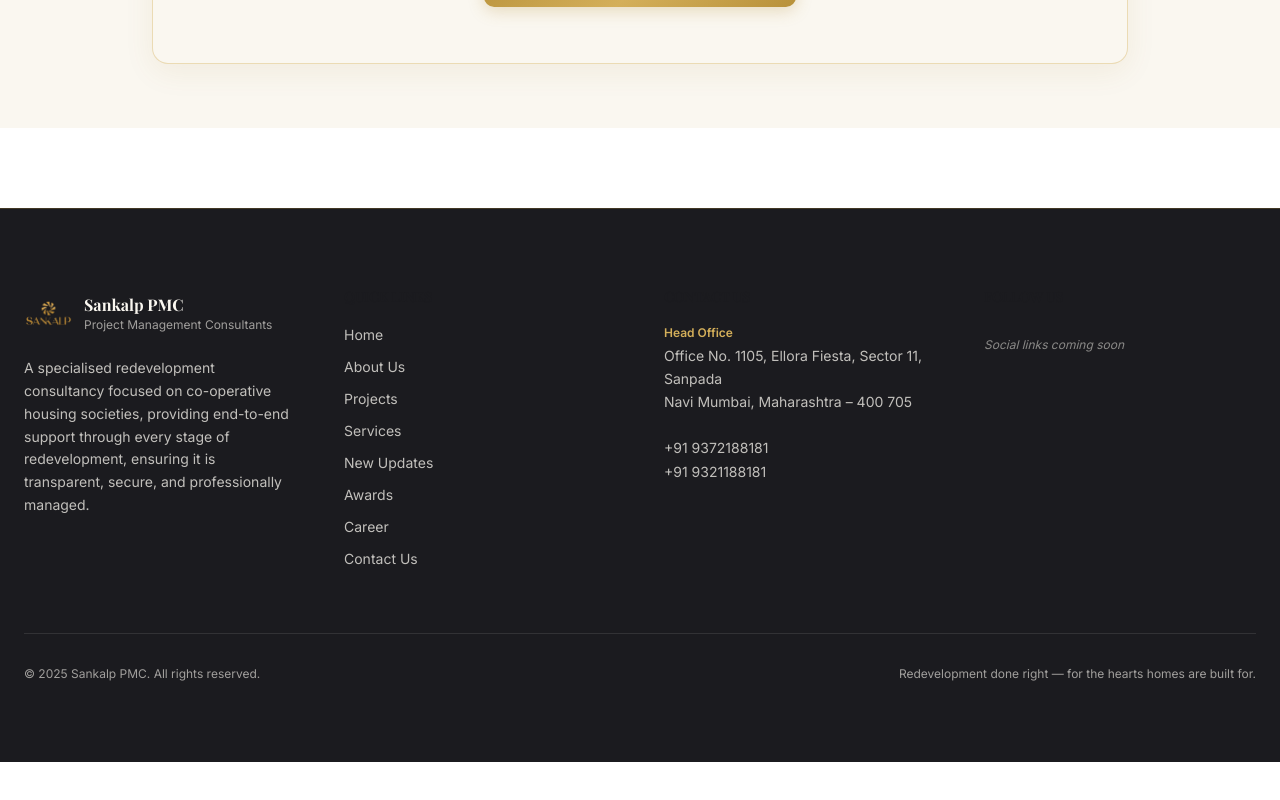
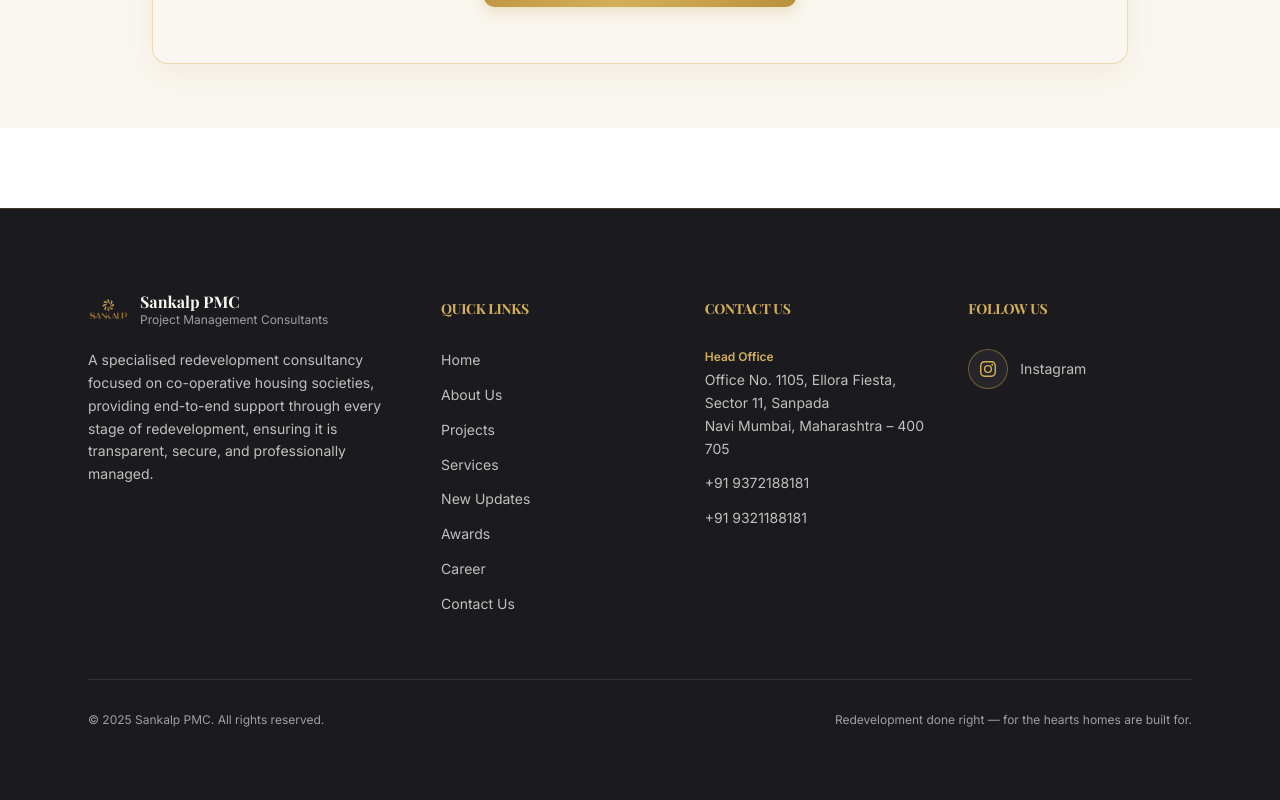
Before and after one commit to sankalpwork091-boop/SankalpPMC-, a Next.js app: page /about-us in a window 1280 px wide. Shown: the part 2974-3774 px from the top of the page. Before the commit the page ends 3736 px from the top, so only its background shows below. Built offline with nearby package versions, Linux system fonts and the light colour scheme; a web font is replaced by a local one.

Commit message:
feat(footer): align columns, match site container width, and add Instagram link

```diff
--- a/src/components/layout/Footer.tsx
+++ b/src/components/layout/Footer.tsx
@@ -11,45 +11,82 @@ export function Footer() {
   // On home page, hero is the exclusive section
   if (pathname === '/') return null;
 
+  const socialLinks = [
+    {
+      name: 'Instagram',
+      href: siteConfig.social.instagram,
+      ariaLabel: 'Sankalp PMC on Instagram',
+      icon: (
+        <svg className="w-4 h-4" fill="currentColor" viewBox="0 0 24 24" aria-hidden="true">
+          <path d="M12 2.163c3.204 0 3.584.012 4.85.07 3.252.148 4.771 1.691 4.919 4.919.058 1.265.069 1.645.069 4.849 0 3.205-.012 3.584-.069 4.849-.149 3.225-1.664 4.771-4.919 4.919-1.266.058-1.644.07-4.85.07-3.204 0-3.584-.012-4.849-.07-3.26-.149-4.771-1.699-4.919-4.92-.058-1.265-.07-1.644-.07-4.849 0-3.204.013-3.583.07-4.849.149-3.227 1.664-4.771 4.919-4.919 1.266-.057 1.645-.069 4.849-.069zM12 0C8.741 0 8.333.014 7.053.072 2.695.272.273 2.69.073 7.052.014 8.333 0 8.741 0 12c0 3.259.014 3.668.072 4.948.2 4.358 2.618 6.78 6.98 6.98C8.333 23.986 8.741 24 12 24c3.259 0 3.668-.014 4.948-.072 4.354-.2 6.782-2.618 6.979-6.98.059-1.28.073-1.689.073-4.948 0-3.259-.014-3.667-.072-4.947-.196-4.354-2.617-6.78-6.979-6.98C15.668.014 15.259 0 12 0zm0 5.838a6.162 6.162 0 100 12.324 6.162 6.162 0 000-12.324zM12 16a4 4 0 110-8 4 4 0 010 8zm6.406-11.845a1.44 1.44 0 100 2.881 1.44 1.44 0 000-2.881z" />
+        </svg>
+      ),
+    },
+    {
+      name: 'Facebook',
+      href: siteConfig.social.facebook,
+      ariaLabel: 'Sankalp PMC on Facebook',
+      icon: (
+        <svg className="w-4 h-4" fill="currentColor" viewBox="0 0 24 24" aria-hidden="true">
+          <path d="M9.101 23.691v-7.98H6.627v-3.667h2.474v-1.58c0-4.085 1.848-5.978 5.858-5.978.401 0 .955.042 1.468.103a8.68 8.68 0 011.141.195v3.325a8.623 8.623 0 00-.653-.036 7.834 7.834 0 00-.733-.009c-.707 0-1.259.096-1.675.309a1.686 1.686 0 00-.679.622c-.258.42-.374.995-.374 1.752v1.297h3.919l-.386 3.667h-3.533v7.98" />
+        </svg>
+      ),
+    },
+    {
+      name: 'YouTube',
+      href: siteConfig.social.youtube,
+      ariaLabel: 'Sankalp PMC on YouTube',
+      icon: (
+        <svg className="w-4 h-4" fill="currentColor" viewBox="0 0 24 24" aria-hidden="true">
+          <path d="M23.498 6.186a3.016 3.016 0 00-2.122-2.136C19.505 3.545 12 3.545 12 3.545s-7.505 0-9.377.505A3.017 3.017 0 00.502 6.186C0 8.07 0 12 0 12s0 3.93.502 5.814a3.016 3.016 0 002.122 2.136c1.871.505 9.376.505 9.376.505s7.505 0 9.377-.505a3.015 3.015 0 002.122-2.136C24 15.93 24 12 24 12s0-3.93-.502-5.814zM9.545 15.568V8.432L15.818 12l-6.273 3.568z" />
+        </svg>
+      ),
+    },
+  ].filter((item) => Boolean(item.href));
+
   return (
     <footer className="relative z-10 bg-[#1B1B1F] border-t border-[#B8913A]/25 text-[#FAF7F0]">
-      <div className="max-w-7xl mx-auto px-6 py-16 md:py-20">
-        <div className="grid grid-cols-1 md:grid-cols-2 lg:grid-cols-4 gap-12">
-          {/* Brand */}
-          <div className="lg:col-span-1">
-            <Link href="/" className="flex items-center gap-3 mb-5">
+      <div className="max-w-6xl mx-auto px-6 py-16 md:py-20">
+        <div className="grid grid-cols-1 md:grid-cols-2 lg:grid-cols-[1.4fr_1fr_1fr_1fr] items-start gap-8 lg:gap-10">
+          {/* Column 1: Brand */}
+          <div>
+            <div className="h-10 flex items-center mb-5">
+              <Link href="/" className="flex items-center gap-3">
                 <Image
                   src="/images/logo.png"
                   alt="Sankalp PMC Logo"
-                width={48}
-                height={48}
-                className="w-12 h-12 object-contain"
+                  width={40}
+                  height={40}
+                  className="w-10 h-10 object-contain shrink-0"
                 />
-              <div>
-                <p className="font-heading text-base font-bold text-[#FAF7F0]">
+                <div className="flex flex-col justify-center">
+                  <p className="font-heading text-base font-bold text-[#FAF7F0] leading-tight">
                     Sankalp PMC
                   </p>
-                <p className="text-xs text-[#FAF7F0]/60">
+                  <p className="text-xs text-[#FAF7F0]/60 leading-tight">
                     Project Management Consultants
                   </p>
                 </div>
               </Link>
-            <p className="text-sm text-[#FAF7F0]/75 leading-relaxed max-w-xs">
+            </div>
+            <p className="text-sm text-[#FAF7F0]/75 leading-relaxed max-w-sm">
               {siteConfig.description}
             </p>
           </div>
 
-          {/* Quick Links */}
+          {/* Column 2: Quick Links */}
           <div>
-            <h3 className="text-sm font-semibold text-[#D4AF5A] uppercase tracking-wider mb-5">
+            <div className="h-10 flex items-center mb-5">
+              <h3 className="text-sm font-semibold !text-[#D4AF5A] uppercase tracking-wider">
                 Quick Links
               </h3>
+            </div>
             <nav className="flex flex-col gap-3" aria-label="Footer navigation">
               {siteConfig.nav.map((item) => (
                 <Link
                   key={item.href}
                   href={item.href}
-                  className="text-sm text-[#FAF7F0]/75 hover:text-[#D4AF5A] transition-colors"
+                  className="text-sm text-[#FAF7F0]/75 hover:text-[#D4AF5A] transition-colors leading-relaxed"
                 >
                   {item.label}
                 </Link>
@@ -57,12 +94,14 @@ export function Footer() {
             </nav>
           </div>
 
-          {/* Contact Info */}
+          {/* Column 3: Contact Info */}
           <div>
-            <h3 className="text-sm font-semibold text-[#D4AF5A] uppercase tracking-wider mb-5">
+            <div className="h-10 flex items-center mb-5">
+              <h3 className="text-sm font-semibold !text-[#D4AF5A] uppercase tracking-wider">
                 Contact Us
               </h3>
-            <div className="space-y-4">
+            </div>
+            <div className="flex flex-col gap-3">
               {siteConfig.addresses.map((addr) => (
                 <div key={addr.label}>
                   <p className="text-xs font-semibold text-[#D4AF5A] mb-1">
@@ -75,75 +114,44 @@ export function Footer() {
                   </p>
                 </div>
               ))}
-              <div className="pt-2 space-y-1">
               {siteConfig.phones.map((phone) => (
                 <a
                   key={phone}
                   href={`tel:${phone.replace(/\s/g, '')}`}
-                    className="block text-sm text-[#FAF7F0]/75 hover:text-[#D4AF5A] transition-colors"
+                  className="text-sm text-[#FAF7F0]/75 hover:text-[#D4AF5A] transition-colors leading-relaxed"
                 >
                   {phone}
                 </a>
               ))}
             </div>
           </div>
-          </div>
 
-          {/* Social */}
+          {/* Column 4: Social */}
           <div>
-            <h3 className="text-sm font-semibold text-[#D4AF5A] uppercase tracking-wider mb-5">
+            <div className="h-10 flex items-center mb-5">
+              <h3 className="text-sm font-semibold !text-[#D4AF5A] uppercase tracking-wider">
                 Follow Us
               </h3>
-            <div className="flex gap-4">
-              {siteConfig.social.facebook && (
+            </div>
+            <div className="flex flex-col gap-3">
+              {socialLinks.map((item) => (
                 <a
-                  href={siteConfig.social.facebook}
+                  key={item.name}
+                  href={item.href}
                   target="_blank"
                   rel="noopener noreferrer"
-                  className="w-10 h-10 rounded-full bg-white/10 flex items-center justify-center text-[#FAF7F0] hover:bg-[#B8913A] hover:text-[#1B1B1F] transition-all"
-                  aria-label="Facebook"
+                  aria-label={item.ariaLabel}
+                  className="group inline-flex items-center gap-3 focus:outline-none focus-visible:ring-2 focus-visible:ring-[#D4AF5A] focus-visible:ring-offset-2 focus-visible:ring-offset-[#1B1B1F] rounded-full w-fit"
                 >
-                  <svg className="w-4 h-4" fill="currentColor" viewBox="0 0 24 24">
-                    <path d="M9.101 23.691v-7.98H6.627v-3.667h2.474v-1.58c0-4.085 1.848-5.978 5.858-5.978.401 0 .955.042 1.468.103a8.68 8.68 0 011.141.195v3.325a8.623 8.623 0 00-.653-.036 7.834 7.834 0 00-.733-.009c-.707 0-1.259.096-1.675.309a1.686 1.686 0 00-.679.622c-.258.42-.374.995-.374 1.752v1.297h3.919l-.386 3.667h-3.533v7.98" />
-                  </svg>
+                  <span className="w-10 h-10 rounded-full border border-[#B8913A]/50 bg-white/5 flex items-center justify-center text-[#D4AF5A] group-hover:bg-gradient-to-r group-hover:from-[#D4AF5A] group-hover:to-[#B8913A] group-hover:text-[#1B1B1F] group-hover:border-transparent transition-all duration-300 shrink-0">
+                    {item.icon}
+                  </span>
+                  <span className="text-sm text-[#FAF7F0]/75 group-hover:text-[#D4AF5A] transition-colors leading-relaxed">
+                    {item.name}
+                  </span>
                 </a>
-              )}
-              {siteConfig.social.youtube && (
-                <a
-                  href={siteConfig.social.youtube}
-                  target="_blank"
-                  rel="noopener noreferrer"
-                  className="w-10 h-10 rounded-full bg-white/10 flex items-center justify-center text-[#FAF7F0] hover:bg-[#B8913A] hover:text-[#1B1B1F] transition-all"
-                  aria-label="YouTube"
-                >
-                  <svg className="w-4 h-4" fill="currentColor" viewBox="0 0 24 24">
-                    <path d="M23.498 6.186a3.016 3.016 0 00-2.122-2.136C19.505 3.545 12 3.545 12 3.545s-7.505 0-9.377.505A3.017 3.017 0 00.502 6.186C0 8.07 0 12 0 12s0 3.93.502 5.814a3.016 3.016 0 002.122 2.136c1.871.505 9.376.505 9.376.505s7.505 0 9.377-.505a3.015 3.015 0 002.122-2.136C24 15.93 24 12 24 12s0-3.93-.502-5.814zM9.545 15.568V8.432L15.818 12l-6.273 3.568z" />
-                  </svg>
-                </a>
-              )}
-              {siteConfig.social.instagram && (
-                <a
-                  href={siteConfig.social.instagram}
-                  target="_blank"
-                  rel="noopener noreferrer"
-                  className="w-10 h-10 rounded-full bg-white/10 flex items-center justify-center text-[#FAF7F0] hover:bg-[#B8913A] hover:text-[#1B1B1F] transition-all"
-                  aria-label="Instagram"
-                >
-                  <svg className="w-4 h-4" fill="currentColor" viewBox="0 0 24 24">
-                    <path d="M12 2.163c3.204 0 3.584.012 4.85.07 3.252.148 4.771 1.691 4.919 4.919.058 1.265.069 1.645.069 4.849 0 3.205-.012 3.584-.069 4.849-.149 3.225-1.664 4.771-4.919 4.919-1.266.058-1.644.07-4.85.07-3.204 0-3.584-.012-4.849-.07-3.26-.149-4.771-1.699-4.919-4.92-.058-1.265-.07-1.644-.07-4.849 0-3.204.013-3.583.07-4.849.149-3.227 1.664-4.771 4.919-4.919 1.266-.057 1.645-.069 4.849-.069zM12 0C8.741 0 8.333.014 7.053.072 2.695.272.273 2.69.073 7.052.014 8.333 0 8.741 0 12c0 3.259.014 3.668.072 4.948.2 4.358 2.618 6.78 6.98 6.98C8.333 23.986 8.741 24 12 24c3.259 0 3.668-.014 4.948-.072 4.354-.2 6.782-2.618 6.979-6.98.059-1.28.073-1.689.073-4.948 0-3.259-.014-3.667-.072-4.947-.196-4.354-2.617-6.78-6.979-6.98C15.668.014 15.259 0 12 0zm0 5.838a6.162 6.162 0 100 12.324 6.162 6.162 0 000-12.324zM12 16a4 4 0 110-8 4 4 0 010 8zm6.406-11.845a1.44 1.44 0 100 2.881 1.44 1.44 0 000-2.881z" />
-                  </svg>
-                </a>
-              )}
+              ))}
             </div>
-
-            {/* Social links notice */}
-            {!siteConfig.social.facebook &&
-              !siteConfig.social.youtube &&
-              !siteConfig.social.instagram && (
-                <p className="text-xs text-[#FAF7F0]/50 mt-3 italic">
-                  Social links coming soon
-                </p>
-              )}
           </div>
         </div>
 
--- a/src/data/siteConfig.ts
+++ b/src/data/siteConfig.ts
@@ -21,11 +21,11 @@ export const siteConfig = {
     },
   ],
 
-  /** TODO: Replace with actual social media profile URLs */
+  /** Social media profile URLs */
   social: {
     facebook: '', // TODO: actual Facebook page URL
     youtube: '', // TODO: actual YouTube channel URL
-    instagram: '', // TODO: actual Instagram profile URL
+    instagram: 'https://www.instagram.com/sankalp_pmc/',
   },
 
   nav: [
```
Also changed, not shown: 1 other file (tests, documents, lock files or other folders). Lines whose indentation alone changed are shown as unchanged.
